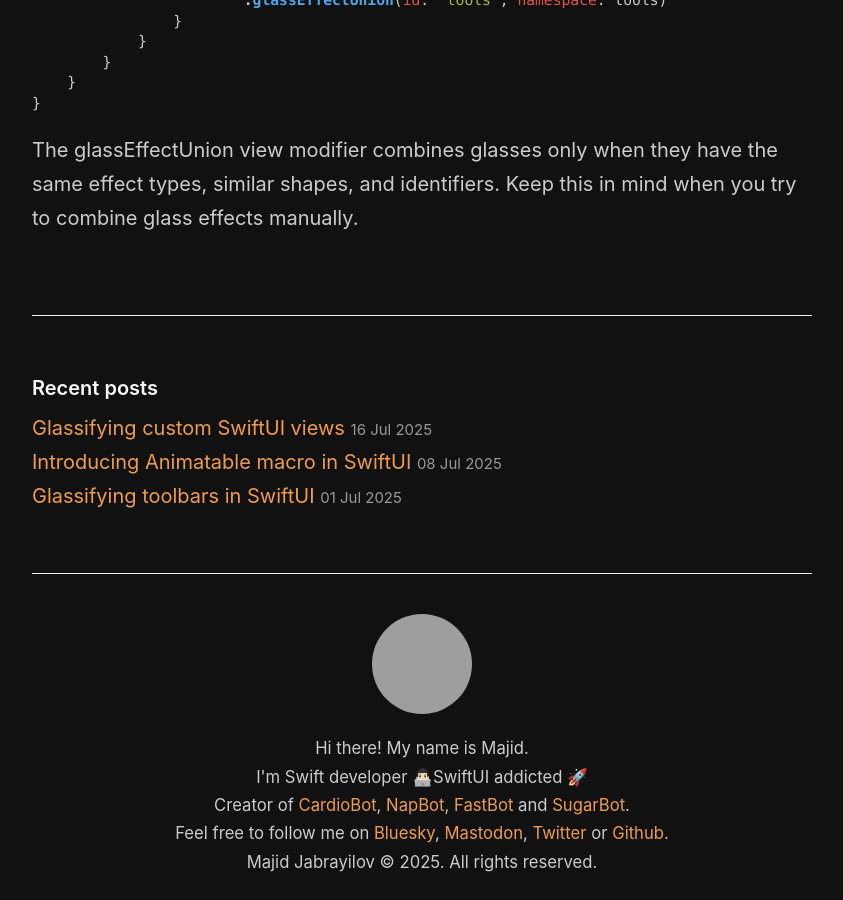
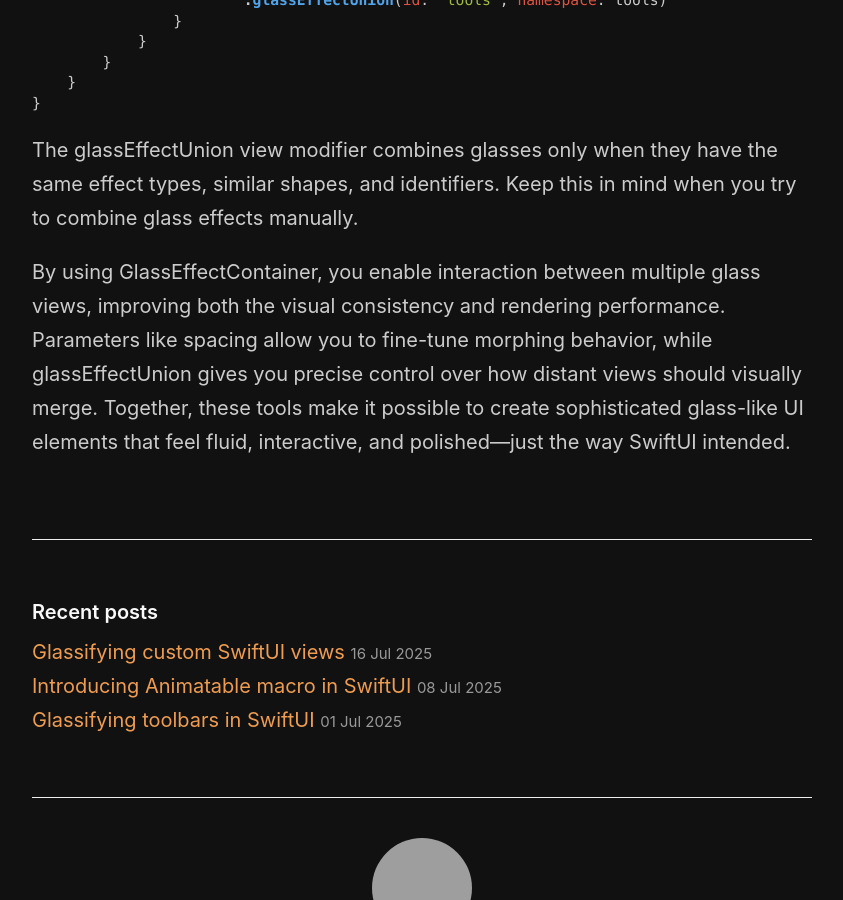
Before and after one commit to mecid/mecid.github.io, a Jekyll site: the page built from _posts/2025-07-23-glassifying-custom-swiftui-views-groups.md, in a window 1280 px wide and 900 px high, scrolled down 3259 px, cut to the strip 0-900 px from the top of the window. Shown: the whole strip, without its empty margins (218-1061 px from the left). Built offline with Jekyll 4.4.1, drawn with Linux system fonts in a browser that asks for light colours; grey boxes are pictures that could not be loaded.

Commit message:
conclusion added to the glass groups post

````diff
--- a/_posts/2025-07-23-glassifying-custom-swiftui-views-groups.md
+++ b/_posts/2025-07-23-glassifying-custom-swiftui-views-groups.md
@@ -133,3 +133,5 @@ struct ContentView: View {
 ```
 
 The glassEffectUnion view modifier combines glasses only when they have the same effect types, similar shapes, and identifiers. Keep this in mind when you try to combine glass effects manually.
+
+By using GlassEffectContainer, you enable interaction between multiple glass views, improving both the visual consistency and rendering performance. Parameters like spacing allow you to fine-tune morphing behavior, while glassEffectUnion gives you precise control over how distant views should visually merge. Together, these tools make it possible to create sophisticated glass-like UI elements that feel fluid, interactive, and polished—just the way SwiftUI intended.
````
